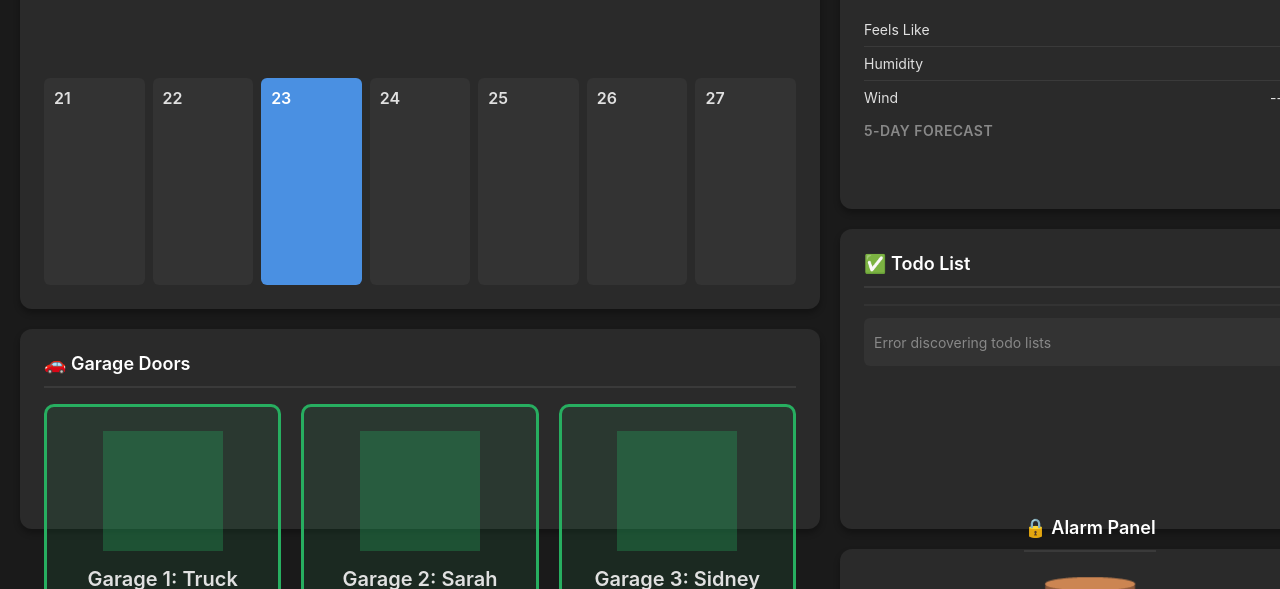
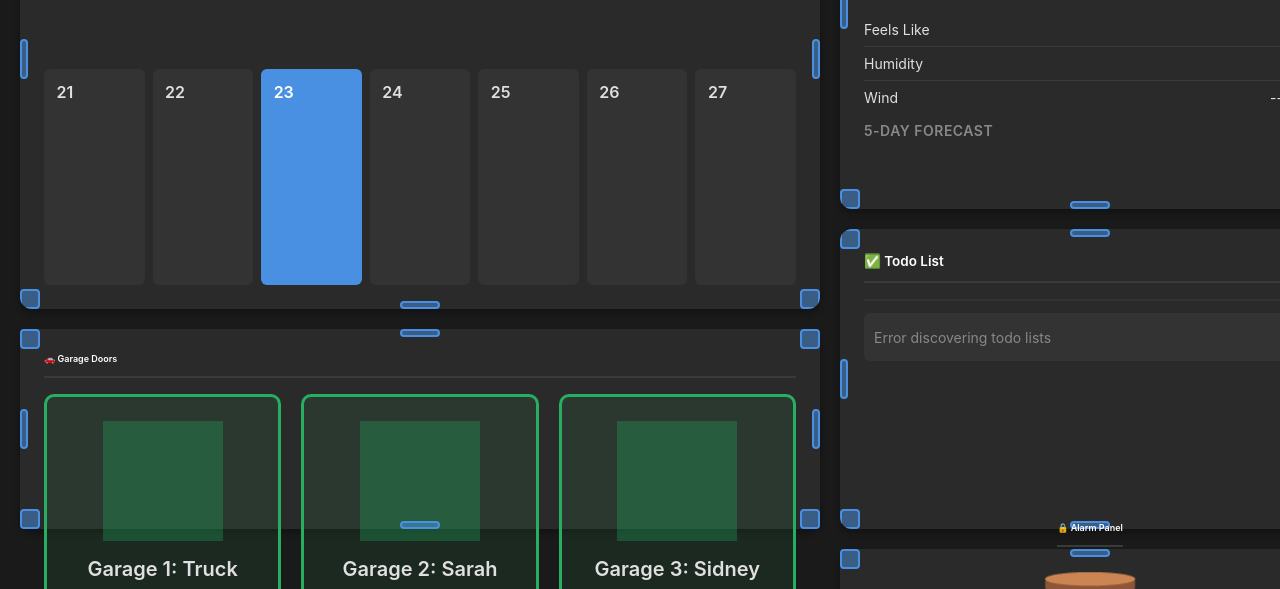
Before and after one commit to sidmsmith/dakboard, a website: page index.html in a window 1280 px wide. Shown: the part 211-800 px from the top of the page. Drawn offline with Linux system fonts and the light colour scheme; no server answers.

Commit message:
Add missing resize handle CSS styles and improve drag bounds for partial visibility

```diff
--- a/styles.css
+++ b/styles.css
@@ -899,3 +899,111 @@ body {
   padding: 40px;
   color: #e74c3c;
 }
+
+/* Drag and Resize Handles */
+.resize-handle {
+  position: absolute;
+  background: rgba(74, 144, 226, 0.5);
+  border: 2px solid #4a90e2;
+  border-radius: 4px;
+  z-index: 10;
+  transition: background 0.2s;
+  pointer-events: auto;
+}
+
+.resize-handle:hover {
+  background: rgba(74, 144, 226, 0.8);
+  border-color: #5ba0f2;
+}
+
+.resize-handle.bottom-right {
+  bottom: 0;
+  right: 0;
+  width: 20px;
+  height: 20px;
+  cursor: nwse-resize;
+}
+
+.resize-handle.bottom-left {
+  bottom: 0;
+  left: 0;
+  width: 20px;
+  height: 20px;
+  cursor: nesw-resize;
+}
+
+.resize-handle.top-right {
+  top: 0;
+  right: 0;
+  width: 20px;
+  height: 20px;
+  cursor: nesw-resize;
+}
+
+.resize-handle.top-left {
+  top: 0;
+  left: 0;
+  width: 20px;
+  height: 20px;
+  cursor: nwse-resize;
+}
+
+.resize-handle.right {
+  top: 50%;
+  right: 0;
+  width: 8px;
+  height: 40px;
+  transform: translateY(-50%);
+  cursor: ew-resize;
+}
+
+.resize-handle.left {
+  top: 50%;
+  left: 0;
+  width: 8px;
+  height: 40px;
+  transform: translateY(-50%);
+  cursor: ew-resize;
+}
+
+.resize-handle.bottom {
+  bottom: 0;
+  left: 50%;
+  width: 40px;
+  height: 8px;
+  transform: translateX(-50%);
+  cursor: ns-resize;
+}
+
+.resize-handle.top {
+  top: 0;
+  left: 50%;
+  width: 40px;
+  height: 8px;
+  transform: translateX(-50%);
+  cursor: ns-resize;
+}
+
+/* Smart content scaling - responsive font sizes */
+.widget[data-scale] {
+  font-size: calc(1rem * var(--scale-factor, 1));
+}
+
+.widget[data-scale] .widget-title {
+  font-size: calc(1.125rem * var(--scale-factor, 1));
+}
+
+.widget[data-scale] .calendar-day {
+  min-height: calc(100px * var(--scale-factor, 1));
+  padding: calc(10px * var(--scale-factor, 1));
+}
+
+.widget[data-scale] .calendar-event {
+  font-size: calc(0.75rem * var(--scale-factor, 1));
+  padding: calc(4px * var(--scale-factor, 1)) calc(8px * var(--scale-factor, 1));
+}
+
+/* Grid snap indicator */
+.widget.snapping {
+  transition: top 0.1s, left 0.1s;
+}
```
